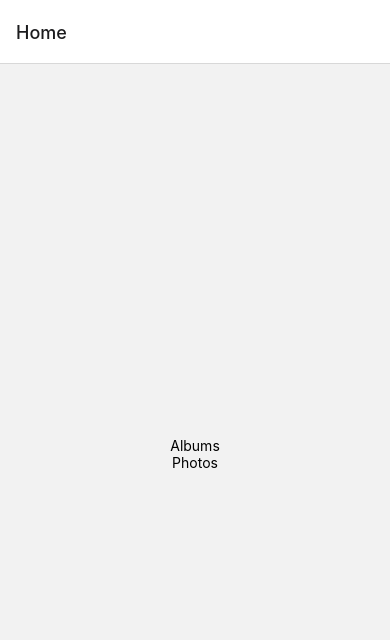
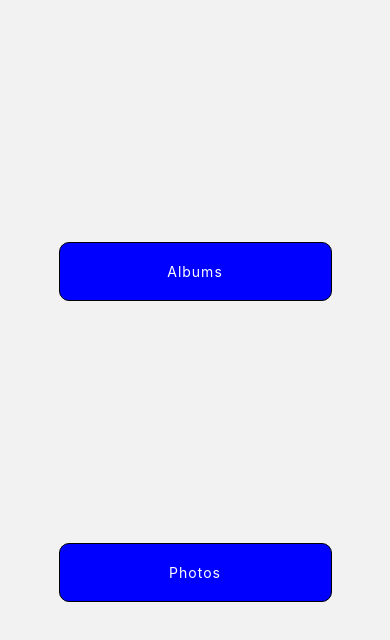
Before and after one commit to maueli/MediaMonksTest, a React Native app: screen /Home in a window 390 px wide. Shown: the top 640 px of the page. Built offline with nearby package versions, Linux system fonts and the light colour scheme.

Commit message:
Giving some style to Home

```diff
--- a/App.js
+++ b/App.js
@@ -23,7 +23,7 @@ const App = ()=>{
                         <Stack.Screen
                             name="Home"
                             component={Home}
-                            options={{headerShown:true}} />
+                            options={{headerShown:false}} />
                         <Stack.Screen
                             name="Albums"
                             component={Albums}
--- a/components/Home.js
+++ b/components/Home.js
@@ -5,8 +5,23 @@ const Home =({navigation})=>{
     const styles = {
         container:{
             flex:1,
+            justifyContent:"space-evenly",
+            alignItems:"center",
+            flexDirection:"column"
+        },
+        btnContainer:{
+            width:"70%",
+            padding:20,
+            backgroundColor:"blue",
+            borderWidth:1,
+            borderColor:"black",
+            borderRadius:10,
             justifyContent:"center",
             alignItems:"center"
+        },
+        btnText:{
+            color:"white",
+            letterSpacing:1
         }
     }
 
@@ -16,18 +31,16 @@ const Home =({navigation})=>{
     return(
         <View style={styles.container}>
             <TouchableOpacity
-                onPress={()=>{
-                    navigation.navigate("Albums");
-                }}>
-                <Text>
+                style={styles.btnContainer}
+                onPress={() => navigation.navigate("Albums") }>
+                <Text style={styles.btnText} >
                     Albums
                 </Text>
             </TouchableOpacity>
             <TouchableOpacity
-                onPress={()=>{
-                    navigation.navigate("Photos");
-                }}>
-                <Text>
+                style={styles.btnContainer}
+                onPress={() => navigation.navigate("Photos") }>
+                <Text style={styles.btnText} >
                     Photos
                 </Text>
             </TouchableOpacity>
```
